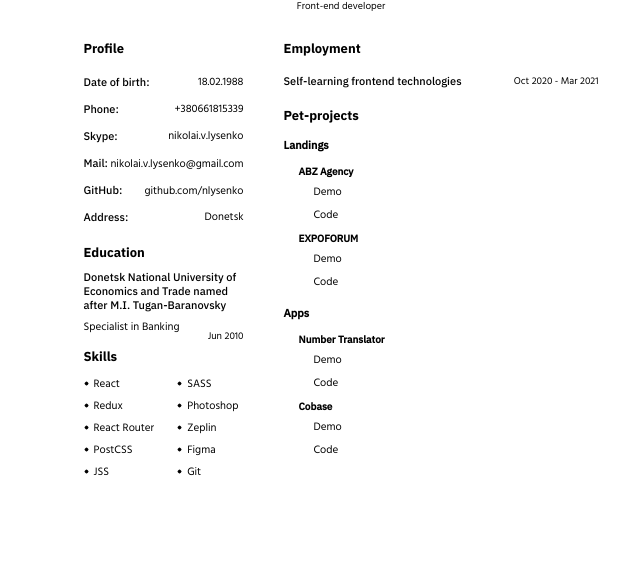
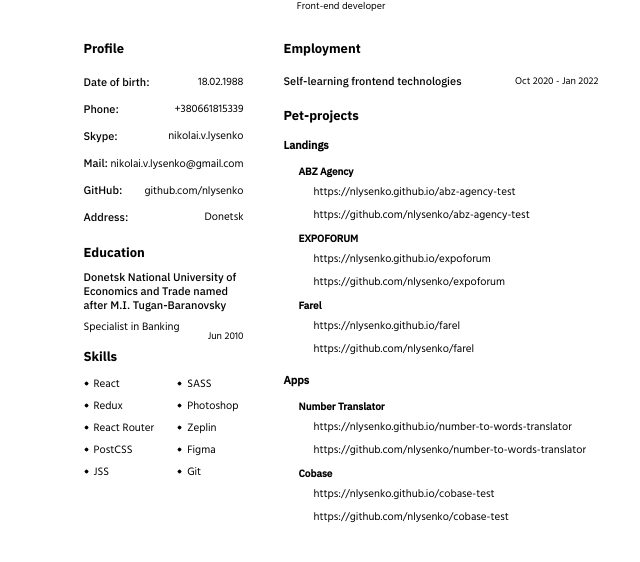
Before and after one commit to nlysenko/cv, a React (Create React App) app: page / in a window 1280 px wide. Shown: the part 284-846 px from the top of the page, without its empty margins (299-939 px from the left). Before the commit the page ends 817 px from the top, so only its background shows below. Built offline with nearby package versions, Linux system fonts and the light colour scheme.

Commit message:
Fix bugs

```diff
--- a/src/shared/Employment.js
+++ b/src/shared/Employment.js
@@ -35,7 +35,7 @@ const Employment = () => {
           Self-learning frontend technologies
         </p>
 
-        <span className={classes.timeSpan}>Oct 2020 - Mar 2021</span>
+        <span className={classes.timeSpan}>Oct 2020 - Jan 2022</span>
       </div>
     </div>
   )
--- a/src/shared/Examples.js
+++ b/src/shared/Examples.js
@@ -53,6 +53,12 @@ const PetProjects = {
       code: 'https://github.com/nlysenko/expoforum',
       demo: 'https://nlysenko.github.io/expoforum',
     },
+
+    {
+      name: 'Farel',
+      code: 'https://github.com/nlysenko/farel',
+      demo: 'https://nlysenko.github.io/farel',
+    },
   ],
 
   apps: [
@@ -90,7 +96,7 @@ const Examples = () => {
               target="_blank"
               rel="noreferrer"
             >
-              Demo
+              {project.demo}
             </a>
 
             <a
@@ -99,7 +105,7 @@ const Examples = () => {
               target="_blank"
               rel="noreferrer"
             >
-              Code
+              {project.code}
             </a>
           </div>
         ))}
@@ -118,7 +124,7 @@ const Examples = () => {
               target="_blank"
               rel="noreferrer"
             >
-              Demo
+              {project.demo}
             </a>
 
             <a
@@ -127,7 +133,7 @@ const Examples = () => {
               target="_blank"
               rel="noreferrer"
             >
-              Code
+              {project.code}
             </a>
           </div>
         ))}
```
